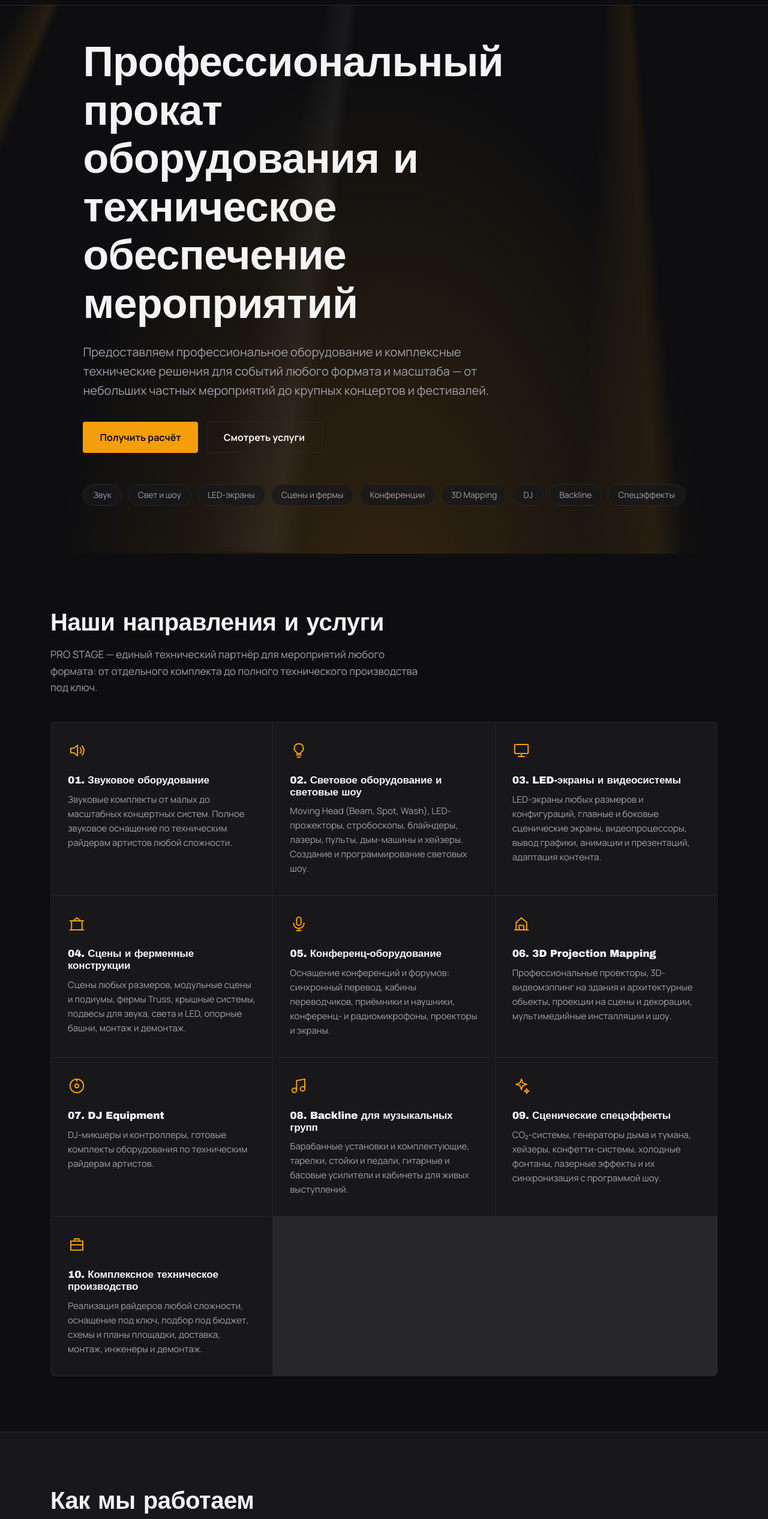
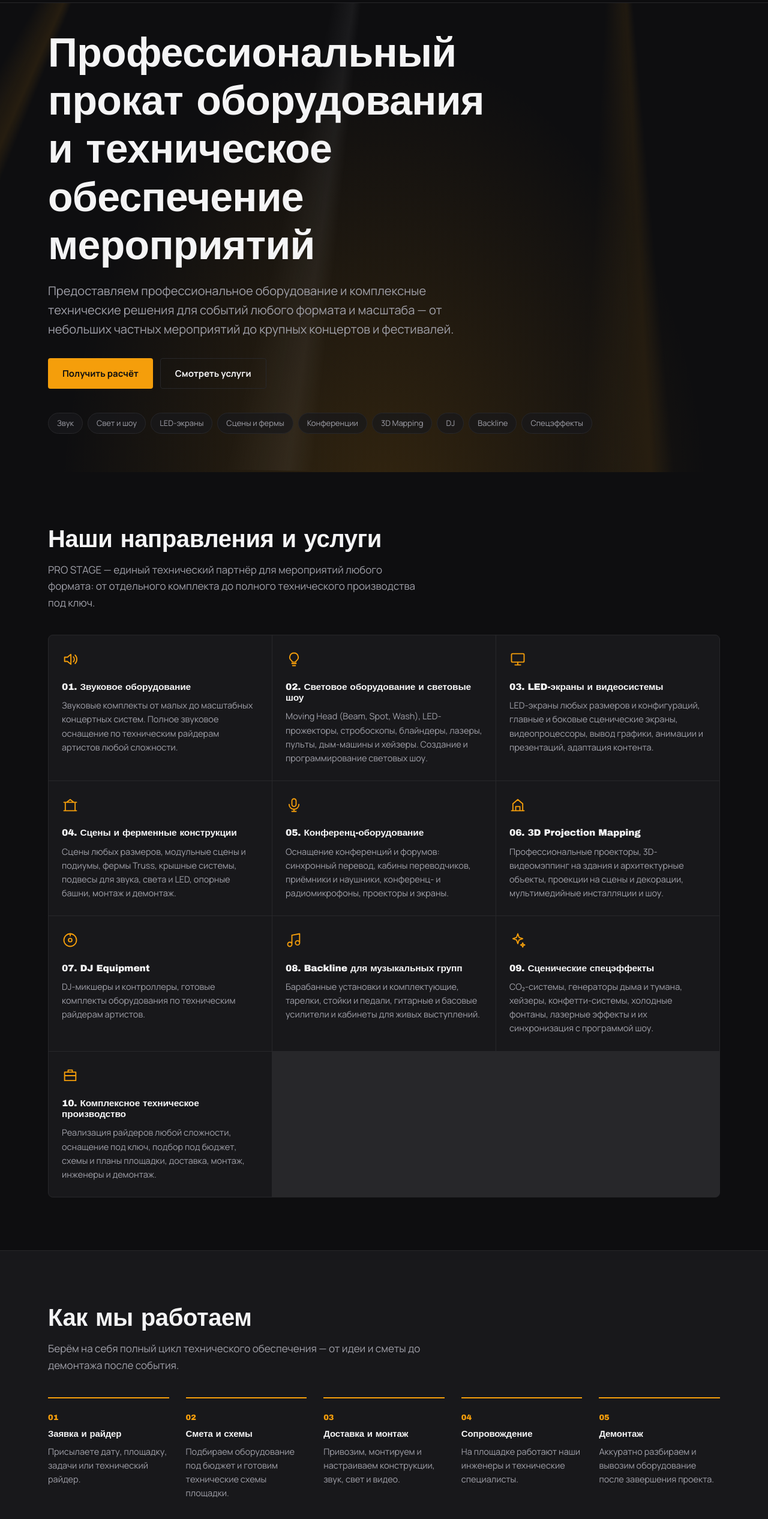
Before and after one commit to limoonsoulkz-ai/PRO-STAGE, a plain HTML site: page index.html in a window 1280 px wide. Shown: the part 60-2592 px from the top of the page at 60% size. Drawn offline with Linux system fonts and the light colour scheme; a web font is replaced by a local one.

Commit message:
index.html

```diff
--- a/index.html
+++ b/index.html
@@ -20,7 +20,7 @@
   --body:'Manrope','Segoe UI',Arial,sans-serif;
   color-scheme:dark;
 }
-html{scroll-behavior:smooth;scroll-padding-top:76px}
+html{scroll-behavior:smooth;scroll-padding-top:76px;overflow-x:clip}
 *,*::before,*::after{box-sizing:border-box}
 body{
   margin:0;
@@ -28,29 +28,35 @@ body{
   color:var(--text);
   font:400 17px/1.6 var(--body);
   -webkit-font-smoothing:antialiased;
-  overflow-x:hidden;
+  overflow-x:clip;
 }
 a{color:inherit}
 :focus-visible{outline:2px solid var(--accent);outline-offset:3px}
-.wrap{max-width:1160px;margin:0 auto;padding:0 24px}
-h1,h2,h3{font-family:var(--head);margin:0;line-height:1.15;letter-spacing:-.01em}
-h2{font-size:clamp(26px,4vw,40px);font-weight:600;margin-bottom:16px}
-section{padding:92px 0}
-.lead{color:var(--muted);max-width:60ch;margin:0 0 44px}
+.wrap{max-width:1160px;margin:0 auto;padding:0 20px}
+h1,h2,h3{
+  font-family:var(--head);
+  margin:0;
+  line-height:1.18;
+  letter-spacing:-.01em;
+  overflow-wrap:anywhere;
+}
+h2{font-size:clamp(22px,5.5vw,40px);font-weight:600;margin-bottom:14px}
+section{padding:88px 0}
+.lead{color:var(--muted);max-width:60ch;margin:0 0 40px;font-size:clamp(15px,4vw,17px)}
 
 /* header */
 header{
   position:fixed;top:0;left:0;right:0;z-index:20;
-  background:rgba(14,14,16,.9);
+  background:rgba(14,14,16,.92);
   backdrop-filter:blur(10px);
   border-bottom:1px solid var(--line);
 }
-.bar{display:flex;align-items:center;justify-content:space-between;height:68px;gap:16px}
-.logo{display:flex;align-items:center;gap:10px;text-decoration:none;font:800 17px var(--head)}
+.bar{display:flex;align-items:center;justify-content:space-between;min-height:64px;gap:12px;padding-block:8px}
+.logo{display:flex;align-items:center;gap:10px;text-decoration:none;font:800 16px var(--head);flex-shrink:0}
 .logo img{
-  height:42px;
+  height:38px;
   width:auto;
-  max-width:180px;
+  max-width:150px;
   object-fit:contain;
   display:block;
 }
@@ -63,18 +69,18 @@ nav a:hover{color:var(--text)}
 .btn{
   display:inline-flex;align-items:center;justify-content:center;
   background:var(--accent);color:#0E0E10;font-weight:700;text-decoration:none;
-  padding:14px 28px;border:0;border-radius:4px;font:700 16px var(--body);
-  cursor:pointer;transition:transform .15s,background .15s;
+  padding:14px 24px;border:0;border-radius:4px;font:700 15px var(--body);
+  cursor:pointer;transition:transform .15s,background .15s;text-align:center;
 }
 .btn:hover{background:#fbbf24;transform:translateY(-2px)}
 .btn.ghost{background:none;color:var(--text);border:1px solid var(--line)}
 .btn.ghost:hover{border-color:var(--accent);background:rgba(245,158,11,.06)}
-.btn.sm{padding:9px 18px;font-size:14px}
+.btn.sm{padding:9px 14px;font-size:13px;white-space:nowrap}
 
 /* hero */
 .hero{
-  position:relative;min-height:92vh;display:flex;align-items:center;
-  padding:124px 0 80px;overflow:hidden;
+  position:relative;min-height:85svh;display:flex;align-items:center;
+  padding:108px 0 64px;overflow:hidden;
   background:radial-gradient(ellipse at 50% 110%,rgba(245,158,11,.16),transparent 60%),var(--bg);
 }
 .beams{
@@ -86,79 +92,82 @@ nav a:hover{color:var(--text)}
   transform-origin:50% 0;animation:sweep 9s ease-in-out infinite alternate;
 }
 @keyframes sweep{from{transform:rotate(-5deg)}to{transform:rotate(5deg)}}
-.hero .wrap{position:relative}
-.hero h1{font-size:clamp(32px,6vw,70px);font-weight:800;max-width:16ch}
-.hero p{font-size:clamp(17px,2vw,20px);color:var(--muted);max-width:56ch;margin:24px 0 36px}
-.cta{display:flex;gap:14px;flex-wrap:wrap}
-.tags{display:flex;gap:8px 10px;flex-wrap:wrap;margin-top:52px}
+.hero .wrap{position:relative;width:100%}
+.hero h1{font-size:clamp(24px,6.4vw,68px);font-weight:800;max-width:17ch}
+.hero p{font-size:clamp(15.5px,4.2vw,20px);color:var(--muted);max-width:56ch;margin:20px 0 32px}
+.cta{display:flex;gap:12px;flex-wrap:wrap}
+.tags{display:flex;gap:8px;flex-wrap:wrap;margin-top:40px}
 .tags span{
   border:1px solid var(--line);background:rgba(24,24,27,.75);
-  border-radius:99px;padding:6px 16px;font-size:14px;color:var(--muted);
+  border-radius:99px;padding:6px 14px;font-size:13px;color:var(--muted);
 }
 
 /* services grid */
 .grid{
-  display:grid;grid-template-columns:repeat(auto-fit,minmax(300px,1fr));
+  display:grid;grid-template-columns:repeat(auto-fit,minmax(min(100%,280px),1fr));
   gap:1px;background:var(--line);border:1px solid var(--line);
   border-radius:8px;overflow:hidden;
 }
-.grid article{background:var(--card);padding:32px 28px;transition:background .2s}
+.grid article{background:var(--card);padding:26px 22px;transition:background .2s}
 .grid article:hover{background:#1f1f23}
 .grid svg{
-  width:30px;height:30px;stroke:var(--accent);fill:none;
-  stroke-width:1.6;stroke-linecap:round;stroke-linejoin:round;margin-bottom:18px;
+  width:28px;height:28px;stroke:var(--accent);fill:none;
+  stroke-width:1.6;stroke-linecap:round;stroke-linejoin:round;margin-bottom:16px;
 }
-.grid h3{font-size:17px;font-weight:600;margin-bottom:10px}
-.grid p{margin:0;color:var(--muted);font-size:15px}
+.grid h3{font-size:15.5px;font-weight:600;margin-bottom:10px}
+.grid p{margin:0;color:var(--muted);font-size:14.5px}
 
 /* process */
 .alt{background:var(--card);border-block:1px solid var(--line)}
 .steps{
   list-style:none;margin:0;padding:0;
-  display:grid;grid-template-columns:repeat(auto-fit,minmax(190px,1fr));
-  gap:32px;counter-reset:s;
+  display:grid;grid-template-columns:repeat(auto-fit,minmax(min(100%,190px),1fr));
+  gap:28px;counter-reset:s;
 }
-.steps li{counter-increment:s;border-top:2px solid var(--accent);padding-top:18px}
-.steps li::before{content:"0" counter(s);font:600 14px var(--head);color:var(--accent)}
-.steps h3{font-size:16px;font-weight:600;margin:8px 0}
-.steps p{margin:0;color:var(--muted);font-size:15px}
+.steps li{counter-increment:s;border-top:2px solid var(--accent);padding-top:16px}
+.steps li::before{content:"0" counter(s);font:600 13px var(--head);color:var(--accent)}
+.steps h3{font-size:15px;font-weight:600;margin:8px 0}
+.steps p{margin:0;color:var(--muted);font-size:14.5px}
 
 /* who */
-.who{display:grid;grid-template-columns:repeat(auto-fit,minmax(220px,1fr));gap:16px}
+.who{display:grid;grid-template-columns:repeat(auto-fit,minmax(min(100%,220px),1fr));gap:12px}
 .who div{
   border:1px solid var(--line);border-radius:8px;
-  padding:22px 24px;background:var(--card);font-weight:500;
+  padding:18px 20px;background:var(--card);font-weight:500;font-size:15px;
 }
-.closing{margin-top:52px;font:600 clamp(20px,3vw,30px)/1.3 var(--head);max-width:26ch}
+.closing{margin-top:40px;font:600 clamp(18px,5vw,30px)/1.3 var(--head);max-width:26ch}
 .closing em{font-style:normal;color:var(--accent)}
 
 /* contact */
-.contact{display:grid;grid-template-columns:1fr 1fr;gap:56px}
+.contact{display:grid;grid-template-columns:1fr 1fr;gap:48px}
 form{display:grid;gap:14px}
 label{font-size:14px;color:var(--muted);display:grid;gap:6px}
 input,textarea{
   width:100%;background:var(--bg);color:var(--text);
   border:1px solid var(--line);border-radius:4px;
-  padding:13px 14px;font:inherit;transition:border-color .15s;
+  padding:12px 14px;font:16px/1.4 var(--body);transition:border-color .15s;
 }
 input:focus,textarea:focus{border-color:var(--accent);outline:none}
 textarea{min-height:110px;resize:vertical}
 .info .wa-link{
   display:inline-flex;align-items:center;justify-content:center;
   background:var(--accent);color:#0E0E10;font-weight:700;text-decoration:none;
-  padding:14px 26px;border-radius:4px;font:700 15px var(--body);
+  padding:14px 24px;border-radius:4px;font:700 15px var(--body);
   margin:12px 0 24px;transition:transform .15s,background .15s;
 }
 .info .wa-link:hover{background:#fbbf24;transform:translateY(-2px)}
-.info small{color:var(--muted);display:block;font-size:14px}
+.info small{color:var(--muted);display:block;font-size:13.5px}
 
-footer{border-top:1px solid var(--line);padding:28px 0;color:var(--muted);font-size:14px}
+footer{border-top:1px solid var(--line);padding:24px 0;color:var(--muted);font-size:13.5px}
 footer .wrap{display:flex;justify-content:space-between;gap:12px;flex-wrap:wrap}
 
 @media(max-width:820px){
   nav{display:none}
-  .contact{grid-template-columns:1fr;gap:40px}
-  section{padding:72px 0}
+  .contact{grid-template-columns:1fr;gap:32px}
+  section{padding:56px 0}
+  .hero{min-height:auto;padding:96px 0 52px}
+  .cta .btn{width:100%}
+  .info .wa-link,form .btn{width:100%}
 }
 @media(prefers-reduced-motion:reduce){
   .beams{animation:none}
@@ -170,7 +179,6 @@ footer .wrap{display:flex;justify-content:space-between;gap:12px;flex-wrap:wrap}
 
 <header>
   <div class="wrap bar">
-    <!-- Положите файл логотипа рядом с index.html под именем logo.png -->
     <a class="logo" href="#top" aria-label="PRO STAGE">
       <img src="logo.png" alt="PRO STAGE" onerror="this.style.display='none';this.nextElementSibling.style.display='inline-flex';">
       <span class="logo-fallback"><b>PRO</b><span>STAGE</span></span>
@@ -298,7 +306,7 @@ footer .wrap{display:flex;justify-content:space-between;gap:12px;flex-wrap:wrap}
         <small>Связь в мессенджере</small>
         <a class="wa-link" href="https://wa.me/message/7WVK4HA4NIVRM1" id="wa" target="_blank" rel="noopener noreferrer">Написать в WhatsApp</a>
         <small>Формат работы</small>
-        <div style="font:600 18px var(--head);margin-top:6px">От небольшого комплекта до крупного концертного производства</div>
+        <div style="font:600 clamp(15px,4vw,18px)/1.3 var(--head);margin-top:6px">От небольшого комплекта до крупного концертного производства</div>
       </div>
       <form id="f">
         <label>Ваше имя<input name="name" required autocomplete="name" placeholder="Как к вам обращаться"></label>
@@ -319,7 +327,6 @@ footer .wrap{display:flex;justify-content:space-between;gap:12px;flex-wrap:wrap}
 </footer>
 
 <script>
-// Чтобы поменять ссылку WhatsApp в будущем — обновите строку ниже:
 var WA_URL = "https://wa.me/message/7WVK4HA4NIVRM1";
 
 var waLink = document.getElementById("wa");
```
